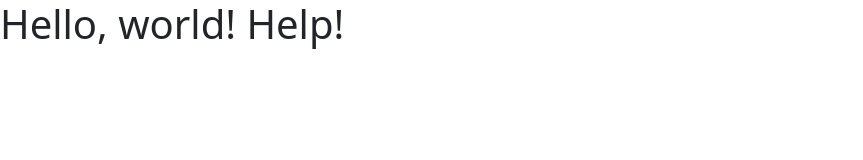
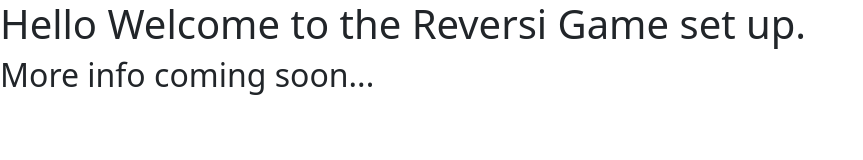
Before and after one commit to rubyjboyle-uni/reversi, a website: page public/index.html in a window 1280 px wide. Shown: the whole page, without its empty margins (0-863 px from the left). Drawn offline with nearby package versions, Linux system fonts and the light colour scheme.

Commit message:
clean up

```diff
--- a/public/index.html
+++ b/public/index.html
@@ -3,11 +3,12 @@
   <head>
     <meta charset="utf-8">
     <meta name="viewport" content="width=device-width, initial-scale=1">
-    <title>Bootstrap demo</title>
+    <title>Reversi Game</title>
     <link href="https://cdn.jsdelivr.net/npm/bootstrap@5.3.0-alpha3/dist/css/bootstrap.min.css" rel="stylesheet" integrity="sha384-KK94CHFLLe+nY2dmCWGMq91rCGa5gtU4mk92HdvYe+M/SXH301p5ILy+dN9+nJOZ" crossorigin="anonymous">
   </head>
   <body>
-    <h1>Hello, world! Help!</h1>
+    <h1>Hello Welcome to the Reversi Game set up.</h1>
+    <h2>More info coming soon...</h2>
     <script src="https://cdn.jsdelivr.net/npm/bootstrap@5.3.0-alpha3/dist/js/bootstrap.bundle.min.js" integrity="sha384-ENjdO4Dr2bkBIFxQpeoTz1HIcje39Wm4jDKdf19U8gI4ddQ3GYNS7NTKfAdVQSZe" crossorigin="anonymous"></script>
   </body>
 </html>
```
